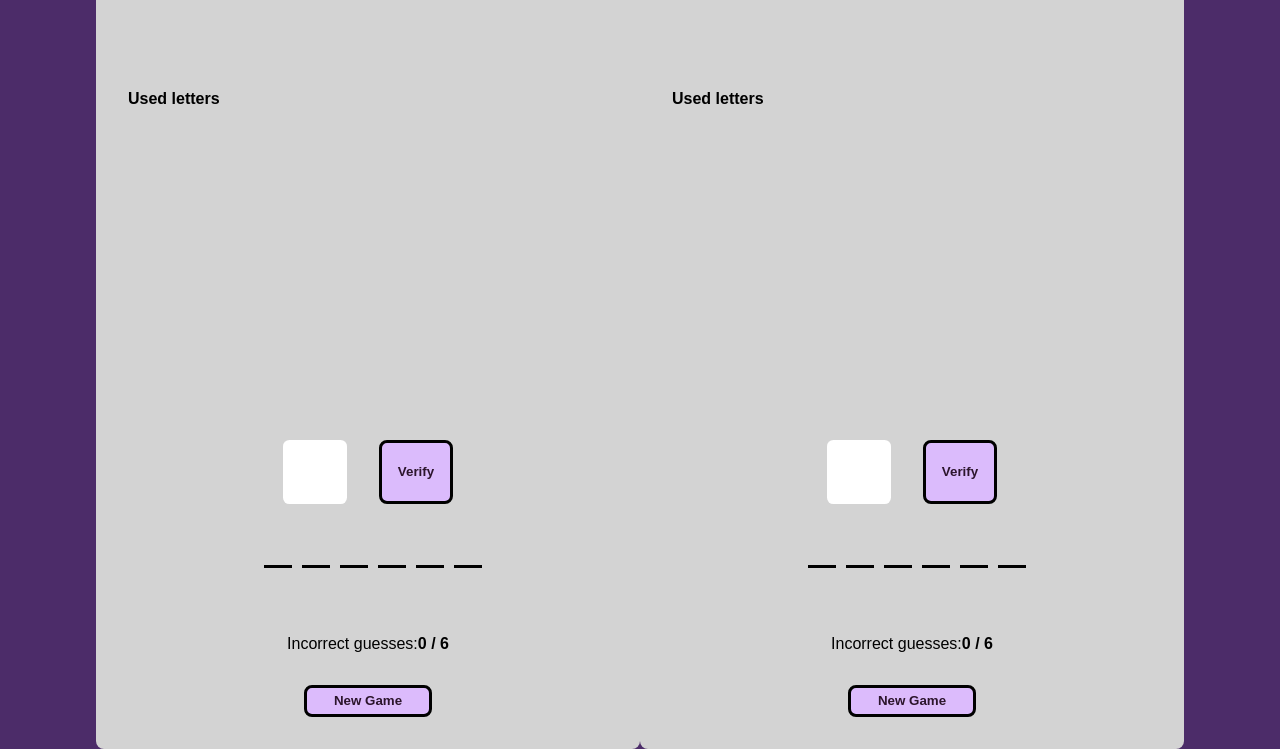
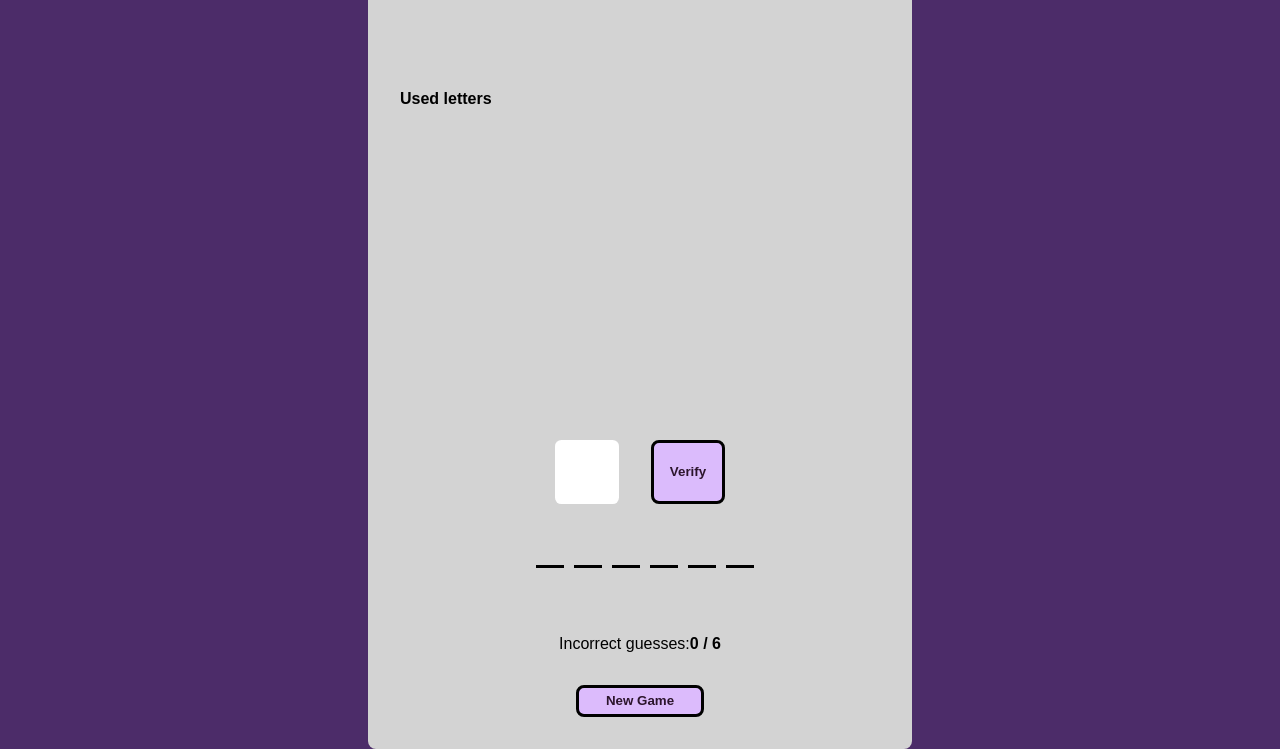
Before and after one commit to emilialindberg/hangman, a plain HTML site: page index.html in a window 1280 px wide. Shown: the part 83-832 px from the top of the page. Drawn offline with Linux system fonts and the light colour scheme.

Commit message:
fix issue with double html
Signed-off-by: emilialindberg <lindbergemilia@outlook.com>

```diff
--- a/index.html
+++ b/index.html
@@ -1,100 +1,4 @@
 <!DOCTYPE html>
-<html lang="en">
-  <head>
-    <meta charset="UTF-8" />
-    <meta name="viewport" content="width=device-width, initial-scale=1.0" />
-    <title>Hangman Game</title>
-    <script src="script.js" defer></script>
-    <link rel="stylesheet" href="style.css" />
-  </head>
-  <body>
-
-    <div id="gamecontainer">
-      <div class="h1"><h1>Hangman</h1></div>
-      <svg
-        id="Layer_1"
-        data-name="Layer 1"
-        xmlns="http://www.w3.org/2000/svg"
-        version="1.1"
-        viewBox="0 0 501 565"
-      >
-        <ellipse
-          id="ground"
-          class="cls-5 hidden"
-          cx="250.5"
-          cy="536"
-          rx="250.5"
-          ry="29"
-        />
-        <path
-          id="scaffold"
-          class="cls-4 hidden"
-          d="M85,1c0-.6.4-1,1-1h318c.6,0,1,.4,1,1v14c0,.6-.4,1-1,1h-204.5c-.3,0-.5.1-.7.3l-97.5,97.5c-.2.2-.3.4-.3.7v415.5c0,.6-.4,1-1,1h-14c-.6,0-1-.4-1-1V1ZM101,94.7c0,.9,1.1,1.3,1.7.7L180.4,17.7c.6-.6.2-1.7-.7-1.7h-77.7c-.6,0-1,.4-1,1v77.7Z"
-        />
-        <path
-          id="legs"
-          class="cls-4 hidden"
-          d="M365,385.7v-99.7h-3v102h.1c-.4,2.4,1.3,6.4,4.5,9.9,4.1,4.6,9,6.8,11.1,5,2.1-1.8.4-7-3.6-11.6-3.1-3.5-6.6-5.6-9.1-5.6ZM366.6,389.1c-.7-.3-1.2-.4-1.5-.5,0,.3,0,.7.3,1.5.5,1.6,1.7,3.7,3.5,5.8,1.8,2.1,3.8,3.5,5.3,4.2.7.3,1.2.4,1.5.5,0-.3,0-.7-.3-1.5-.5-1.6-1.7-3.7-3.5-5.8-1.8-2.1-3.8-3.5-5.3-4.2Z"
-        />
-        <path
-          id="arms"
-          class="cls-2 hidden"
-          d="M359.5,195v100.7M358.3,292c1.9,1.8,1.6,7.5-1.2,11s-6.7,4.9-8.6,3c-1.9-1.8-1.1-6.2,1.7-9.7,2.9-3.5,6.2-6.2,8.1-4.4Z"
-        />
-        <path
-          id="body"
-          class="cls-1 hidden"
-          d="M361.5,168v4M361.7,287c7.8,0,14.1-6.5,13.8-14.3l-3.7-92.9c-.2-4.9-4.2-8.7-9.1-8.7s-8.8,3.7-9.1,8.5l-5.7,92.8c-.5,7.9,5.8,14.6,13.8,14.6Z"
-        />
-        <path
-          id="head"
-          class="cls-3 hidden"
-          d="M405.2,151.7c.7-.5.8-1.4.3-2.1-.5-.7-1.4-.8-2.1-.3l1.8,2.4ZM397.1,154.1c-.7.5-.8,1.4-.3,2.1.5.7,1.4.8,2.1.3l-1.8-2.4ZM399.9,149.2c-.5-.7-1.4-.8-2.1-.3-.7.5-.8,1.4-.3,2.1l2.4-1.8ZM402.3,157.4c.5.7,1.4.8,2.1.3.7-.5.8-1.4.3-2.1l-2.4,1.8ZM400.4,166.7c-.8.3-1.2,1.2-.9,1.9.3.8,1.2,1.2,1.9.9l-1.1-2.8ZM403.2,169.7c.5.7,1.4.9,2.1.4.7-.5.9-1.4.4-2.1l-2.5,1.6ZM347.9,134.2c-2.9,21.3,12,41,33.4,43.9l.4-3c-19.7-2.7-33.5-20.8-30.8-40.5l-3-.4ZM381.2,178.1c21.3,2.9,41-12,43.9-33.4l-3-.4c-2.7,19.7-20.8,33.5-40.5,30.8l-.4,3ZM425.1,144.8c2.9-21.3-12-41-33.4-43.9l-.4,3c19.7,2.7,33.5,20.8,30.8,40.5l3,.4ZM391.8,100.9c-21.3-2.9-41,12-43.9,33.4l3,.4c2.7-19.7,20.8-33.5,40.5-30.8l.4-3ZM403.4,149.3l-6.3,4.8,1.8,2.4,6.3-4.8-1.8-2.4ZM397.5,151.1l4.8,6.3,2.4-1.8-4.8-6.3-2.4,1.8ZM356.5,9l1,107h3s-1-107-1-107h-3ZM401.5,169.5c.2,0,.7-.2,1-.1.4,0,.5.1.7.3l2.5-1.6c-.8-1.2-1.9-1.6-2.9-1.7-.9,0-1.8.1-2.4.3l1.1,2.8Z"
-        />
-      </svg>
-
-      <section class="wrong-letters">
-        <h1>Used letters</h1>
-        <p id="wrong-letters-output"></p>
-      </section>
-
-      <section class="guess-area">
-        <input maxlength="1" id="verify-input" />
-        <button id="verify-btn">Verify</button>
-      </section>
-
-
-      <div id="word-container">
-        <ul class="word-display">
-          <li class="letter" id="letter-0"></li>
-          <li class="letter" id="letter-1"></li>
-          <li class="letter" id="letter-2"></li>
-          <li class="letter" id="letter-3"></li>
-          <li class="letter" id="letter-4"></li>
-          <li class="letter" id="letter-5"></li>
-        </ul>
-      </div>
-
-      <div id="message">
-        <p>Incorrect guesses:<b id="counter">0</b> <b>/ 6</b></p>
-      </div>
-
-      <button id="new-game">New Game</button>
-
-      <div id="you-won-popup">
-        <p id="you-won-text"></p>
-        <p>Want to play again?</p>
-        <button id="wonBtn">Play again</button>
-      </div>
-
-      <div id="you-lost-popup">
-        <p id="you-lost-text"></p>
-        <p>Want to play again?</p>
-        <button id="lostBtn">Play again</button>
-      </div>
-
-    </div>
-  <!DOCTYPE html>
 <html lang="en">
   <head>
     <meta charset="UTF-8" />
```
